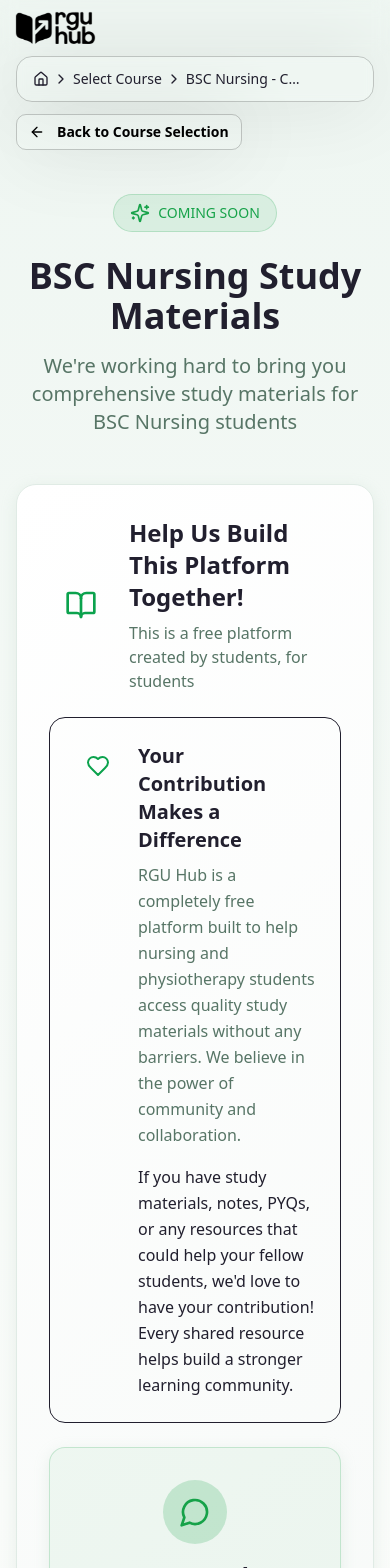
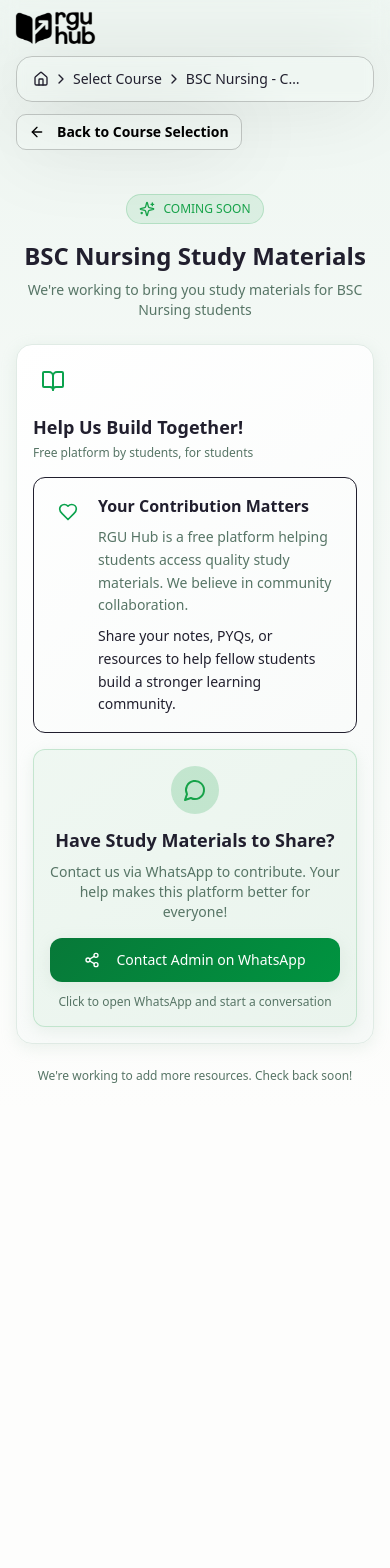
Before and after one commit to aswiinnnnn/RGU-Hub, a React (Vite) app: page /coming-soon-nursing in a window 390 px wide. Shown: the top 1568 px of the page. After the commit the page ends 1108 px from the top, so only its background shows below. Built offline with nearby package versions, Linux system fonts and the light colour scheme.

Commit message:
updated with comming soon 2

```diff
--- a/src/pages/ComingSoonNursing.tsx
+++ b/src/pages/ComingSoonNursing.tsx
@@ -32,88 +32,82 @@ const ComingSoonNursing = () => {
 
         <div className="max-w-4xl mx-auto">
           {/* Hero Section */}
-          <div className="text-center mb-12 animate-fade-in">
-            <div className="inline-flex items-center gap-2 px-4 py-2 bg-success/10 border border-success/20 rounded-full mb-6">
-              <Sparkles className="w-5 h-5 text-success" />
-              <span className="text-success font-medium text-sm">
+          <div className="text-center mb-6 md:mb-8 animate-fade-in">
+            <div className="inline-flex items-center gap-2 px-3 py-1.5 md:px-4 md:py-2 bg-success/10 border border-success/20 rounded-full mb-4 md:mb-6">
+              <Sparkles className="w-4 h-4 md:w-5 md:h-5 text-success" />
+              <span className="text-success font-medium text-xs md:text-sm">
                 COMING SOON
               </span>
             </div>
-            <h1 className="text-4xl md:text-5xl font-bold text-foreground mb-4">
+            <h1 className="text-2xl md:text-4xl lg:text-5xl font-bold text-foreground mb-2 md:mb-4 px-2">
               BSC Nursing Study Materials
             </h1>
-            <p className="text-xl text-muted-foreground max-w-2xl mx-auto">
-              We're working hard to bring you comprehensive study materials for BSC Nursing students
+            <p className="text-sm md:text-lg lg:text-xl text-muted-foreground max-w-2xl mx-auto px-2">
+              We're working to bring you study materials for BSC Nursing students
             </p>
           </div>
 
           {/* Main Content Card */}
-          <div className="bg-gradient-card rounded-2xl p-8 md:p-12 border border-border shadow-medium mb-8 animate-fade-in">
-            <div className="flex items-center gap-4 mb-6">
-              <div className="p-4 bg-primary/10 rounded-xl">
-                <BookOpen className="w-8 h-8 text-primary" />
+          <div className="bg-gradient-card rounded-xl md:rounded-2xl p-4 md:p-6 lg:p-8 border border-border shadow-medium mb-6 md:mb-8 animate-fade-in">
+            <div className="flex flex-col sm:flex-row items-start sm:items-center gap-3 md:gap-4 mb-4 md:mb-6">
+              <div className="p-2 md:p-3 lg:p-4 bg-primary/10 rounded-lg md:rounded-xl flex-shrink-0">
+                <BookOpen className="w-6 h-6 md:w-7 md:h-7 lg:w-8 lg:h-8 text-primary" />
               </div>
-              <div>
-                <h2 className="text-2xl md:text-3xl font-bold text-foreground mb-2">
-                  Help Us Build This Platform Together!
+              <div className="flex-1">
+                <h2 className="text-lg md:text-xl lg:text-2xl font-bold text-foreground mb-1 md:mb-2">
+                  Help Us Build Together!
                 </h2>
-                <p className="text-muted-foreground">
-                  This is a free platform created by students, for students
+                <p className="text-xs md:text-sm text-muted-foreground">
+                  Free platform by students, for students
                 </p>
               </div>
             </div>
 
-            <div className="space-y-6">
-              <div className="bg-primary/5 rounded-xl p-6 border border-primary/20">
-                <div className="flex items-start gap-4">
-                  <div className="p-3 bg-primary/20 rounded-lg">
-                    <Heart className="w-6 h-6 text-primary" />
+            <div className="space-y-4 md:space-y-6">
+              <div className="bg-primary/5 rounded-lg md:rounded-xl p-4 md:p-6 border border-primary/20">
+                <div className="flex items-start gap-3 md:gap-4">
+                  <div className="p-2 md:p-3 bg-primary/20 rounded-lg flex-shrink-0">
+                    <Heart className="w-5 h-5 md:w-6 md:h-6 text-primary" />
                   </div>
-                  <div className="flex-1">
-                    <h3 className="text-xl font-bold text-foreground mb-2">
-                      Your Contribution Makes a Difference
+                  <div className="flex-1 min-w-0">
+                    <h3 className="text-base md:text-lg lg:text-xl font-bold text-foreground mb-2">
+                      Your Contribution Matters
                     </h3>
-                    <p className="text-muted-foreground leading-relaxed mb-4">
-                      RGU Hub is a completely free platform built to help nursing and physiotherapy students
-                      access quality study materials without any barriers. We believe in the power of community
-                      and collaboration.
+                    <p className="text-sm md:text-base text-muted-foreground leading-relaxed mb-2 md:mb-3">
+                      RGU Hub is a free platform helping students access quality study materials.
+                      We believe in community collaboration.
                     </p>
-                    <p className="text-foreground font-medium leading-relaxed">
-                      If you have study materials, notes, PYQs, or any resources that could help your fellow
-                      students, we'd love to have your contribution! Every shared resource helps build a stronger
-                      learning community.
+                    <p className="text-sm md:text-base text-foreground font-medium leading-relaxed">
+                      Share your notes, PYQs, or resources to help fellow students build a stronger learning community.
                     </p>
                   </div>
                 </div>
               </div>
 
-
-
               {/* Contact Section */}
-              <div className="bg-success/5 rounded-xl p-8 border border-success/20 shadow-medium">
+              <div className="bg-success/5 rounded-lg md:rounded-xl p-4 md:p-6 lg:p-8 border border-success/20 shadow-medium">
                 <div className="text-center">
-                  <div className="inline-flex items-center justify-center w-16 h-16 bg-success/20 rounded-full mb-4">
-                    <MessageCircle className="w-8 h-8 text-success" />
+                  <div className="inline-flex items-center justify-center w-12 h-12 md:w-14 md:h-14 lg:w-16 lg:h-16 bg-success/20 rounded-full mb-3 md:mb-4">
+                    <MessageCircle className="w-6 h-6 md:w-7 md:h-7 lg:w-8 lg:h-8 text-success" />
                   </div>
-                  <h3 className="text-2xl font-bold text-foreground mb-3">
+                  <h3 className="text-lg md:text-xl lg:text-2xl font-bold text-foreground mb-2 md:mb-3">
                     Have Study Materials to Share?
                   </h3>
-                  <p className="text-muted-foreground mb-6 max-w-xl mx-auto">
-                    Contact our admin team via WhatsApp to contribute your study materials.
-                    Your help will make this platform even better for everyone!
+                  <p className="text-sm md:text-base text-muted-foreground mb-4 md:mb-6 max-w-xl mx-auto">
+                    Contact us via WhatsApp to contribute. Your help makes this platform better for everyone!
                   </p>
                   <Button
                     size="lg"
-                    className="bg-gradient-primary hover:opacity-90 text-primary-foreground px-4 md:px-8 py-6 text-base md:text-lg rounded-xl shadow-medium w-full sm:w-auto"
+                    className="bg-gradient-primary hover:opacity-90 text-primary-foreground px-4 md:px-6 lg:px-8 py-4 md:py-5 lg:py-6 text-sm md:text-base lg:text-lg rounded-lg md:rounded-xl shadow-medium w-full"
                     onClick={() => {
                       window.open('https://wa.me/919605982147?text=Hi%20admin%2C%0AI%20have%20study%20material%20(notes%20%2B%20PYQs).%20Want%20to%20share%20with%20the%20community.%0AHow%20can%20I%20upload%2Fsend%20it%3F', '_blank');
                     }}
                   >
-                    <Share2 className="w-5 h-5 mr-2 flex-shrink-0" />
+                    <Share2 className="w-4 h-4 md:w-5 md:h-5 mr-2 flex-shrink-0" />
                     <span className="whitespace-nowrap">Contact Admin on WhatsApp</span>
                   </Button>
-                  <p className="text-xs text-muted-foreground mt-4">
-                    Click the button above to open WhatsApp and start a conversation with our admin team
+                  <p className="text-xs text-muted-foreground mt-3 md:mt-4 px-2">
+                    Click to open WhatsApp and start a conversation
                   </p>
                 </div>
               </div>
@@ -121,9 +115,9 @@ const ComingSoonNursing = () => {
           </div>
 
           {/* Additional Info */}
-          <div className="text-center text-sm text-muted-foreground animate-fade-in">
+          <div className="text-center text-xs md:text-sm text-muted-foreground animate-fade-in px-2">
             <p>
-              We're constantly working to add more resources. Check back soon for updates!
+              We're working to add more resources. Check back soon!
             </p>
           </div>
         </div>
```
